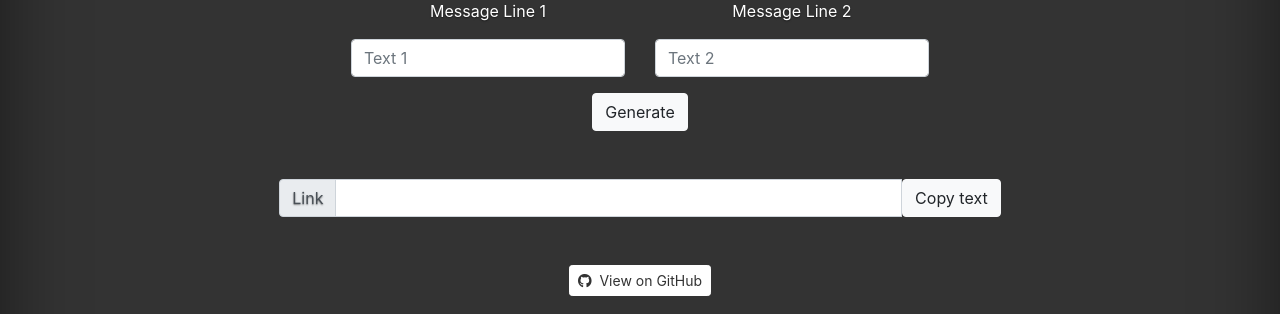
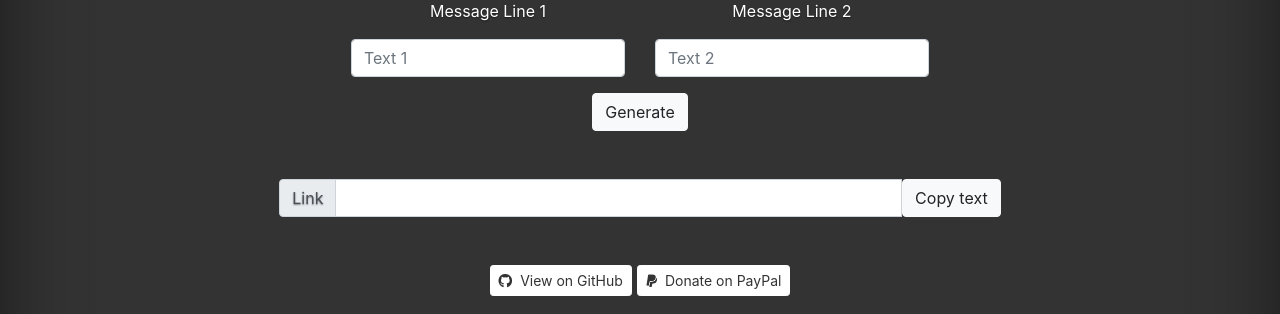
Before and after one commit to amirldn/discord-prank, a Flask app: template template/index.html in a window 1280 px wide. Shown: the part 303-617 px from the top of the page. Run offline with Flask 2, Linux system fonts and the light colour scheme; the template is opened without the code that fills it, so the values that code supplies are empty; parts of the project's set-up code (start-up, migrations or seed data) failed here and were passed over; some libraries are stand-ins or nearby versions.

Commit message:
Added donate link and changed  site metadata

```diff
--- a/template/index.html
+++ b/template/index.html
@@ -3,23 +3,20 @@
 <html lang="en">
   <head>
     <meta http-equiv="Content-Type" content="text/html; charset=UTF-8" />
-    <script
-      src="https://kit.fontawesome.com/aceffe1978.js"
-      crossorigin="anonymous"
-    ></script>
+    <script src="https://kit.fontawesome.com/aceffe1978.js" crossorigin="anonymous"></script>
 
     <meta
       name="viewport"
       content="width=device-width, initial-scale=1, shrink-to-fit=no"
     />
-    <meta name="description" content="Discord Fly Prank Generator" />
+    <meta name="description" content="Prank your friends with this funny and creative prank! Type out your message and the site will place a funny fly looking character which you can prank your gaming buddies with - try it today!" />
     <meta name="author" content="Amir Maula" />
     <link
       rel="icon"
-      href="https://getbootstrap.com/docs/4.0/assets/img/favicons/favicon.ico"
+      href="https://findicons.com/icon/download/direct/576/dragon_fly/128/ico"
     />
 
-    <title>Discord Fly Prank</title>
+    <title>Discord Fly Prank | Prank your friends today!</title>
 
     <link
       rel="canonical"
@@ -102,6 +99,11 @@
             class="btn btn-sm btn-secondary mt-5"
             ><i class="fab fa-github mr-2"></i>View on GitHub</a
           >
+                    <a
+            href="https://paypal.me/alineeffect"
+            class="btn btn-sm btn-secondary mt-5"
+            ><i class="fa-brands fa-paypal mr-2"></i>Donate on PayPal</a
+          >
           <p>Total Generated: {{ count }}</p>
         </p>
       </main>
```
